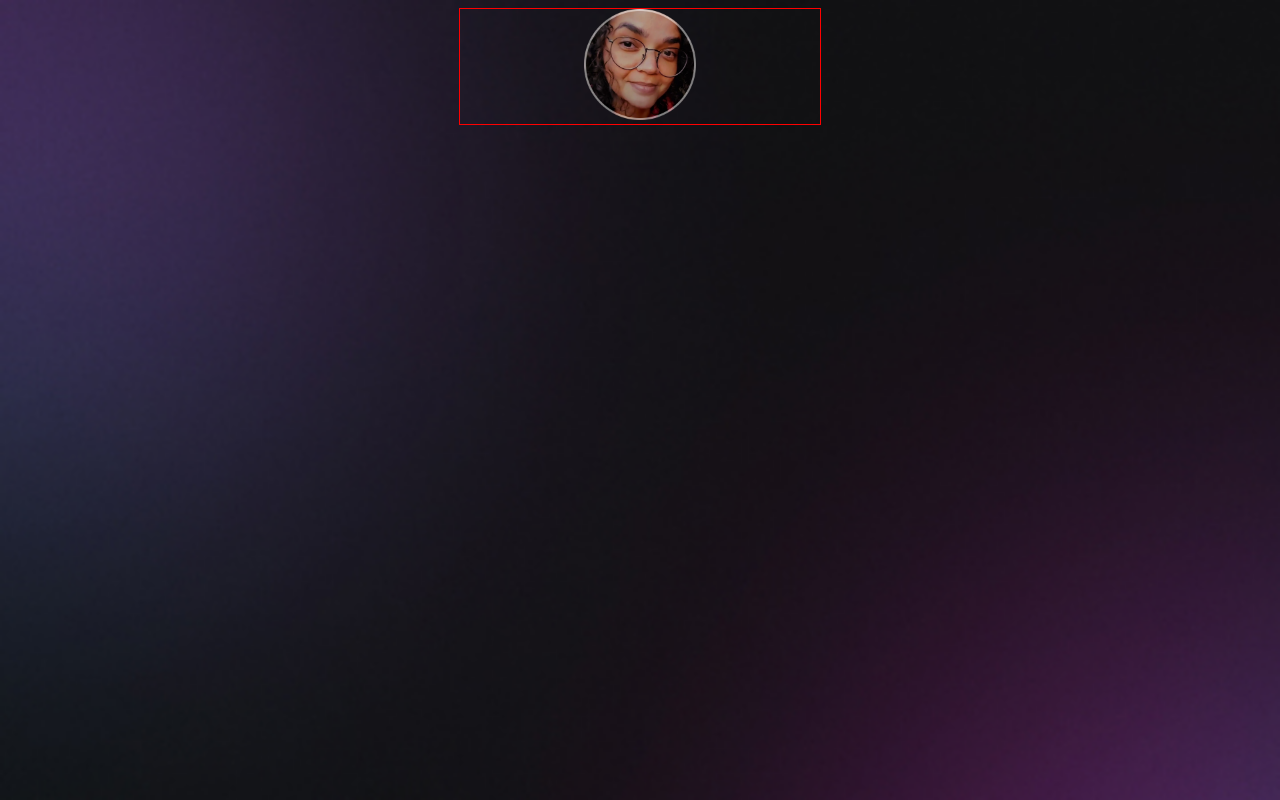
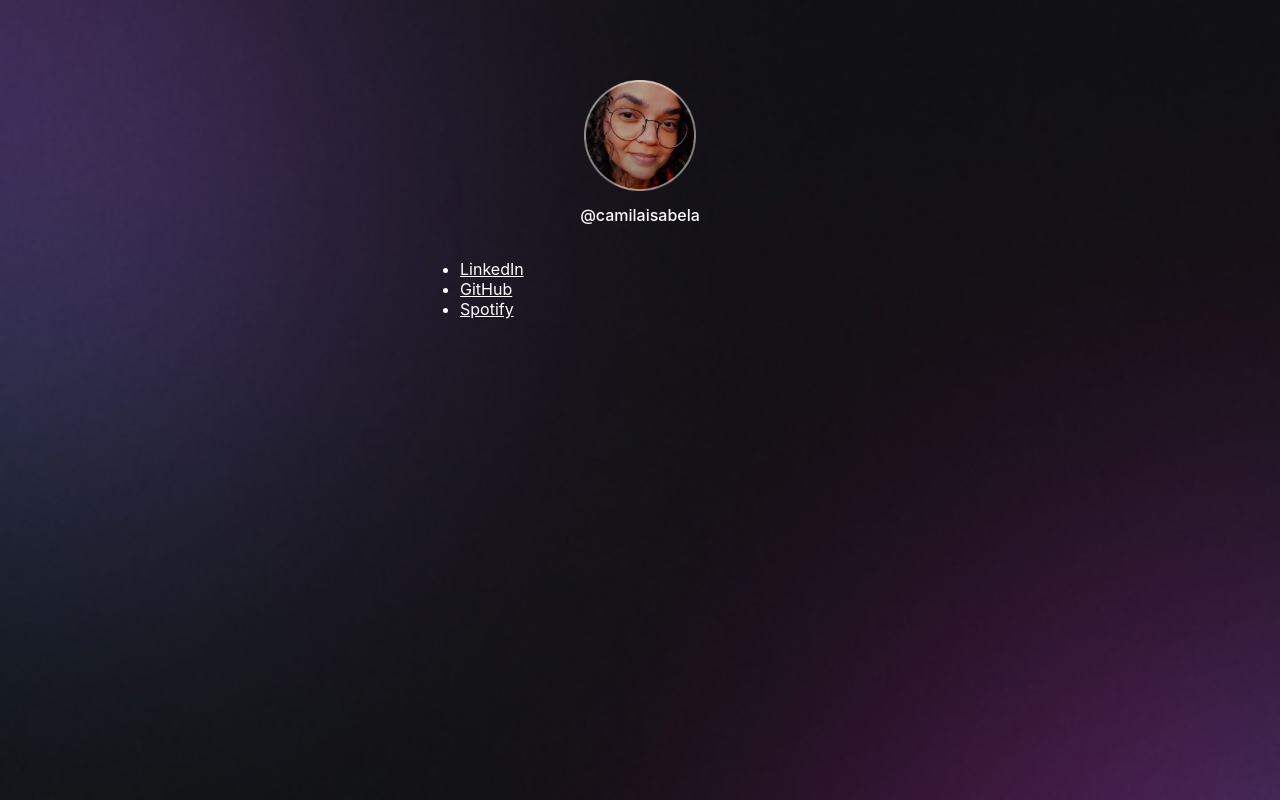
Before and after one commit to Camila-Isabela/DevLinks, a plain HTML site: page index.html in a window 1280 px wide. Drawn offline with Linux system fonts and the light colour scheme.

Commit message:
Insert Links

```diff
--- a/index.html
+++ b/index.html
@@ -12,9 +12,15 @@
 
 <body>
     <div id="container">
-       <div id="profile">
+        <div id="profile">
             <img src="./assets/avatar2.png" alt="Foto de Camila Isabela usando óculos com cabelo solto e cacheado">
-       </div>
+            <p>@camilaisabela</p>
+        </div>
+        <ul>
+            <li><a href="https://www.linkedin.com/in/camila-isabela/" target="_blank">LinkedIn</a></li>
+            <li><a href="https://github.com/Camila-Isabela" target="_blank">GitHub</a></li>
+            <li><a href="https://open.spotify.com/user/12166744076?si=fd47effcda3044eb" target="_blank">Spotify</a></li>
+        </ul>
     </div>
 </body>
 
--- a/style.css
+++ b/style.css
@@ -1,3 +1,9 @@
+* {
+    margin: 0;
+    padding: 0;
+    box-sizing: border-box;
+}
+
 body {
     background: url(./assets/bg-mobile.jpg) no-repeat top center/cover;
 }
@@ -9,14 +15,25 @@ body * {
 
 #container {
     width: 360px;
-    border: 1px solid red;
-    margin: auto;
+    /* border: 1px solid red; */
+    /* margin-top: 56px; */
+    /* margin-right: auto;
+    margin-left: auto;
+    margin-bottom: auto; */
+    margin: 56px auto 0px;
 }
 
 #profile {
     text-align: center;
+    padding: 24px;
 }
 
 #profile img {
     width: 112px;
 }
+
+#profile p {
+    font-weight: 500;
+    line-height: 24px;
+    padding: 8px;
+}
```
